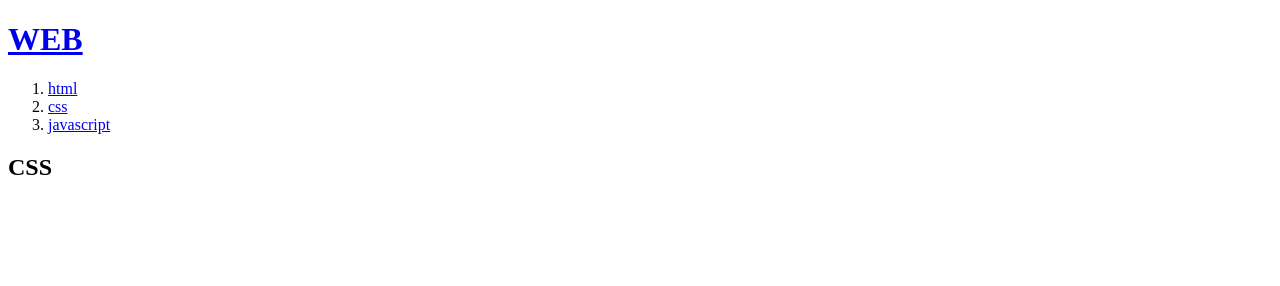
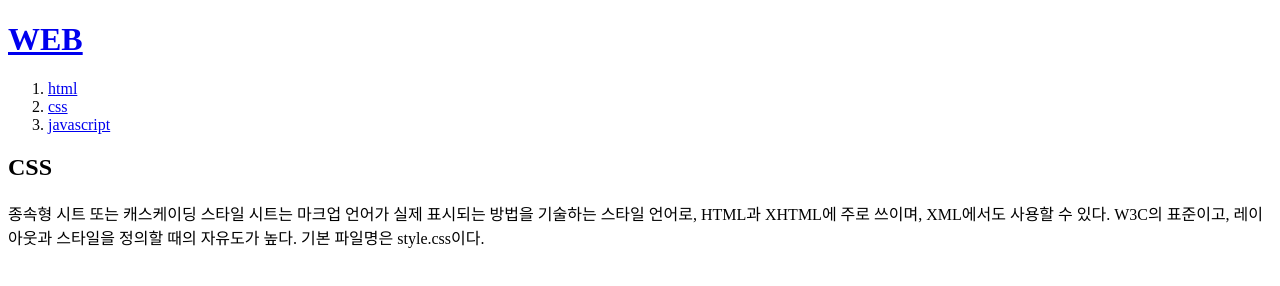
Before and after one commit to Attraaa/study, a plain HTML site: page 2.html in a window 1280 px wide. Drawn offline with Linux system fonts and the light colour scheme.

Commit message:
Add files via upload
실수로 저장 안하고올림 ㅎㅎ;

```diff
--- a/2.html
+++ b/2.html
@@ -13,5 +13,8 @@
         <li><a href="3.html">javascript</a></li>
     </ol>
     <h2>CSS</h2>
+    <p>
+    종속형 시트 또는 캐스케이딩 스타일 시트는 마크업 언어가 실제 표시되는 방법을 기술하는 스타일 언어로, HTML과 XHTML에 주로 쓰이며, XML에서도 사용할 수 있다. W3C의 표준이고, 레이아웃과 스타일을 정의할 때의 자유도가 높다. 기본 파일명은 style.css이다.
+    </p>
 </body>
 </html>
```
Also changed, not shown: 3.html (+3 -0 lines).
